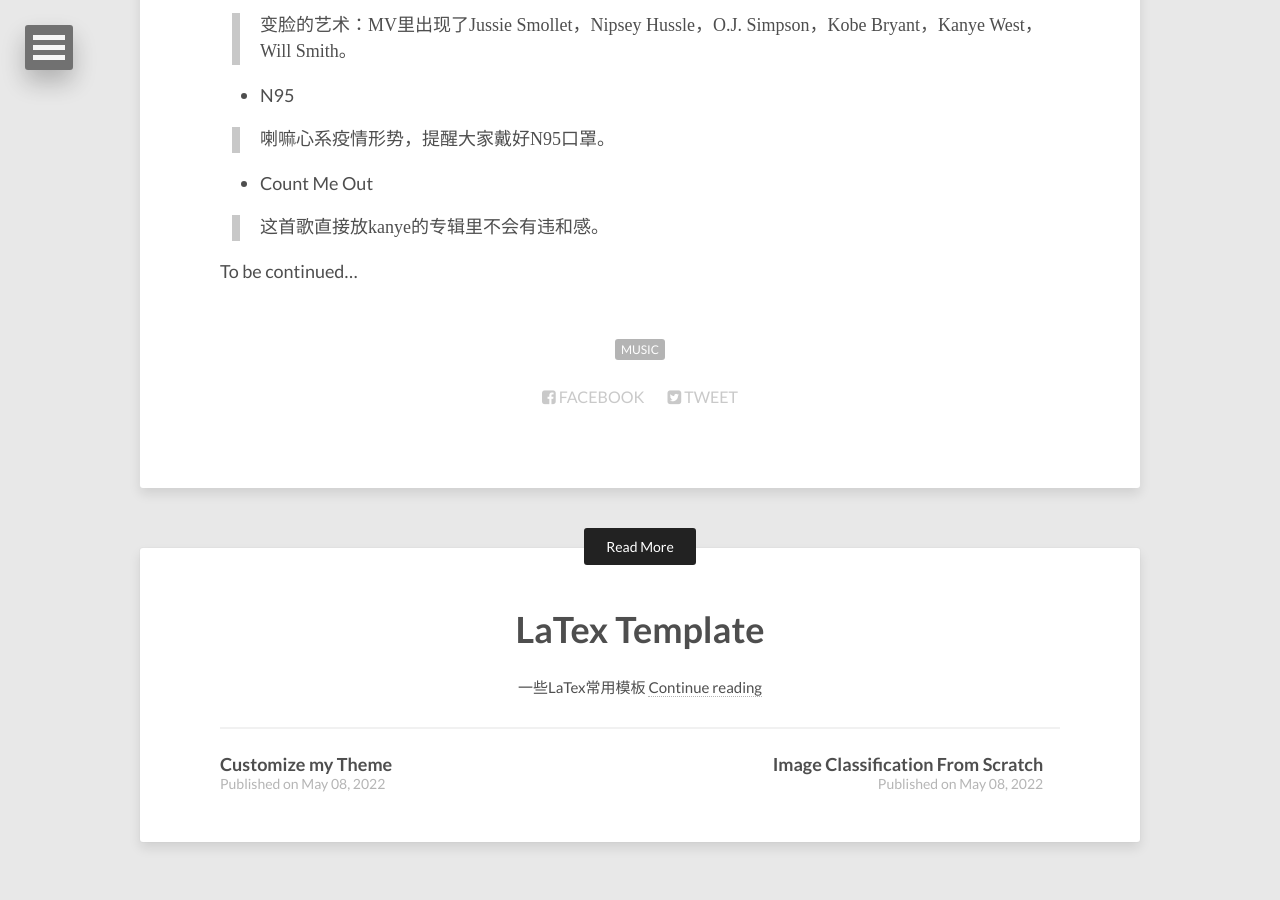
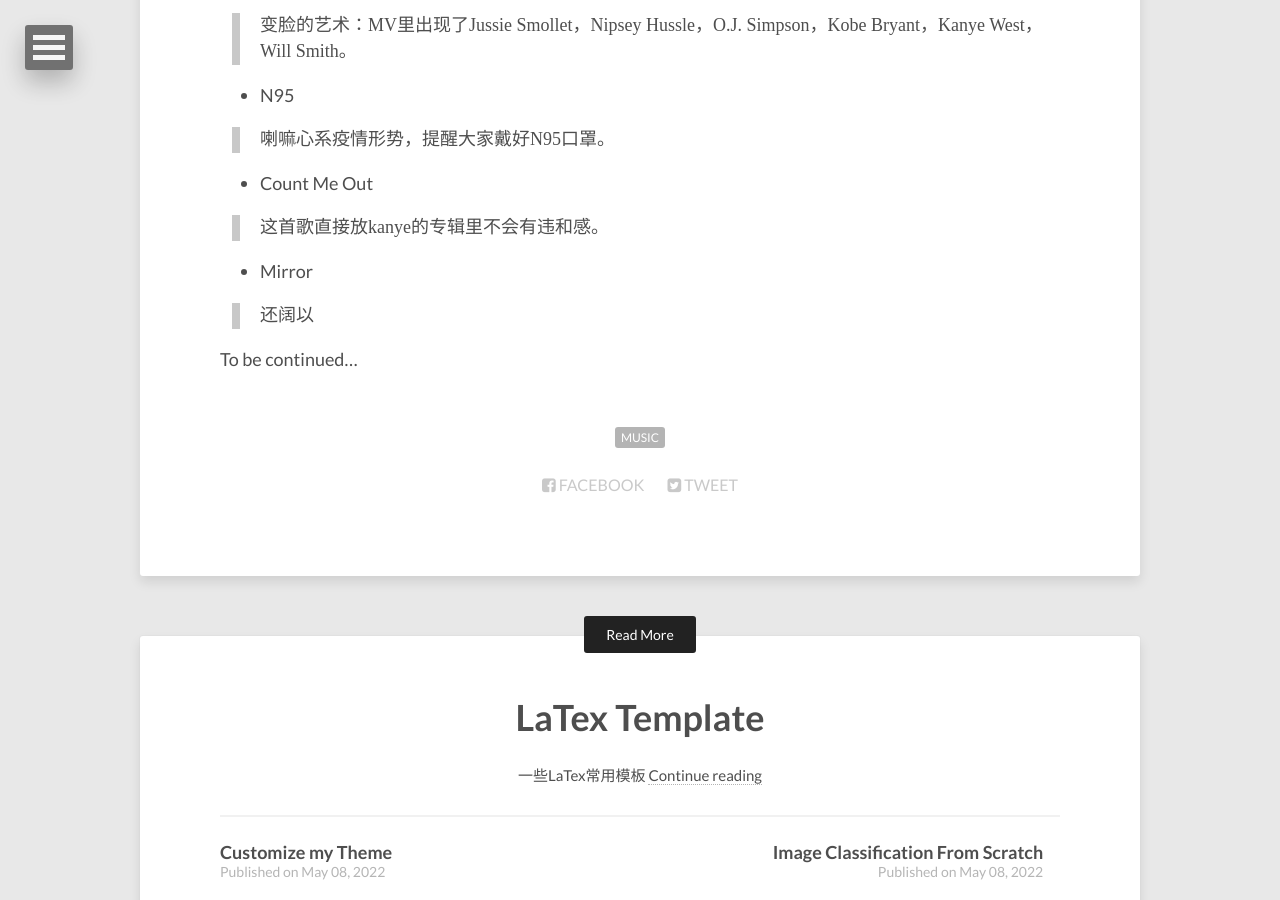
Before and after one commit to lucameng/lucameng.github.io, a Jekyll site: the page built from _posts/2022-05-20-kendrick-lamar.md, in a window 1280 px wide and 900 px high, scrolled down 2029 px. Built offline with Jekyll 4.4.1, drawn with Linux system fonts in a browser that asks for light colours.

Commit message:
modify post

```diff
--- a/_posts/2022-05-20-kendrick-lamar.md
+++ b/_posts/2022-05-20-kendrick-lamar.md
@@ -62,4 +62,8 @@ Here are a few songs I like the most:
 
   > 这首歌直接放kanye的专辑里不会有违和感。
 
+- Mirror
+
+  > 还阔以
+
 To be continued...
```
